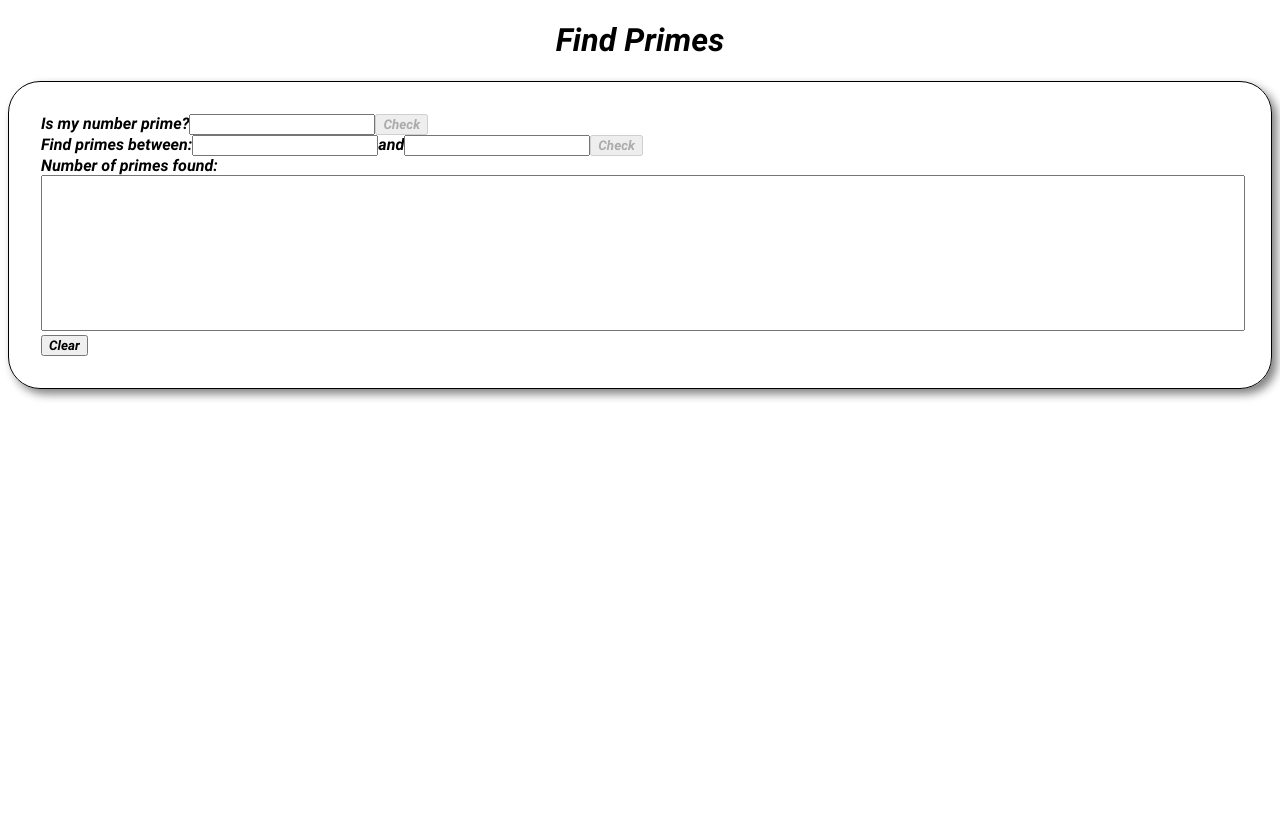
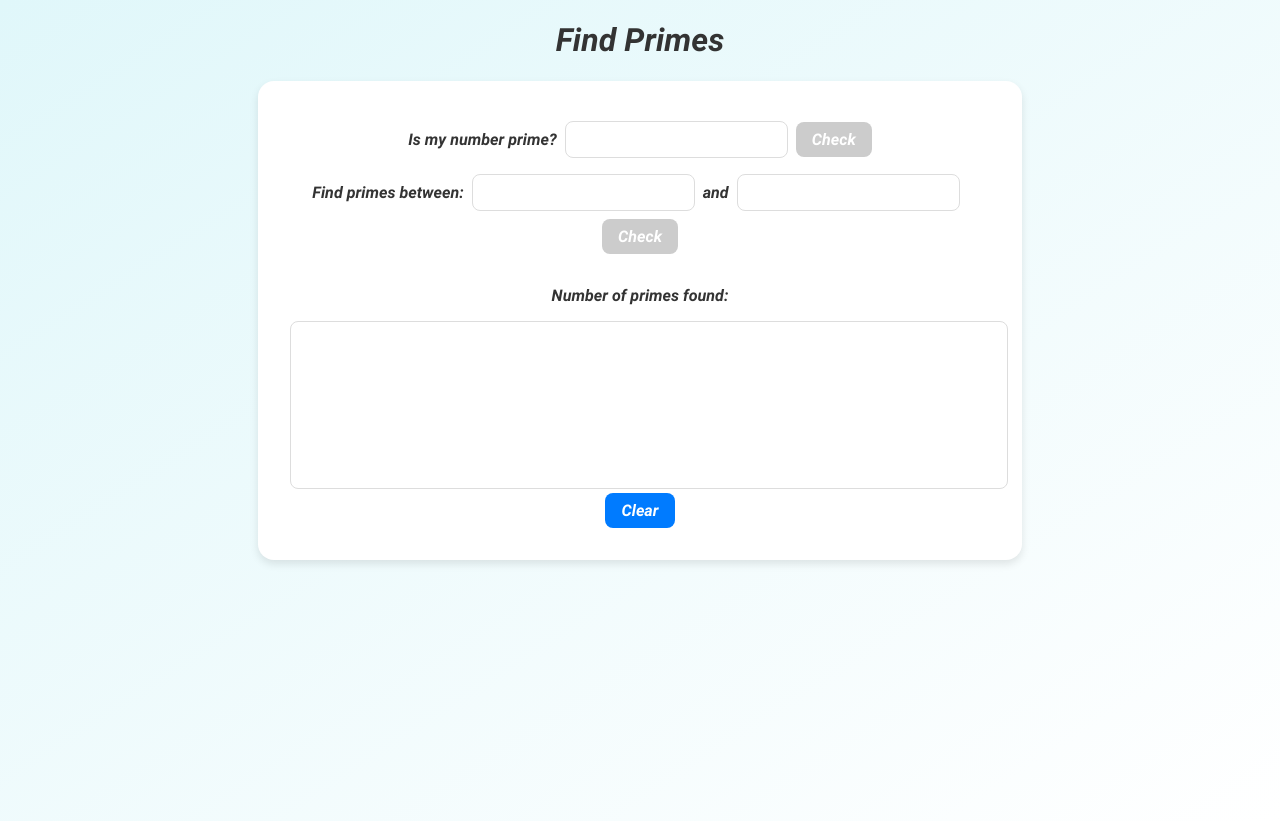
Before and after one commit to KrisztinaBrczan/Primes, a React (Vite) app: page / in a window 1280 px wide. Before the commit the page ends 800 px from the top, so only its background shows below. Built offline with nearby package versions, Linux system fonts and the light colour scheme.

Commit message:
create design using styled components

```diff
--- a/src/App.tsx
+++ b/src/App.tsx
@@ -7,11 +7,13 @@ import { isSingleNumberPrime } from "./utils/isSingleNumberPrime";
 import "./index.css";
 
 const Container = styled.div`
-  border: 1px solid black;
-  border-radius: 2em;
+  background-color: white;
+  border-radius: 1em;
   padding: 2em;
   margin: auto;
-  box-shadow: 5px 5px 10px grey;
+  max-width: 700px;
+  box-shadow: 0 4px 8px rgba(0, 0, 0, 0.1);
+  text-align: center;
 `;
 
 interface RangeValues {
--- a/src/components/DisplayResult.tsx
+++ b/src/components/DisplayResult.tsx
@@ -2,10 +2,23 @@ import { useEffect, useState } from "react";
 import styled from "styled-components";
 import { initialInputValues } from "../App";
 import { Button } from "../style/Button";
+import "../index.css";
 
 const Textarea = styled.textarea`
   width: 100%;
   resize: none;
+  border-radius: 0.5em;
+  padding: 0.5em;
+  font-size: 1em;
+  border: 1px solid #ddd;
+  margin-top: 1em;
+  height: 150px;
+  font-family: Roboto-LightItalic;
+`;
+
+const Container = styled.div`
+  text-align: center;
+  margin-top: 2em;
 `;
 
 interface InputValues {
@@ -70,6 +83,7 @@ const DisplayResult: React.FC<ReceivedProps> = ({
 
   return (
     <>
+      <Container>
         <div>
           <span>
             Number of primes found:{" "}
@@ -86,6 +100,7 @@ const DisplayResult: React.FC<ReceivedProps> = ({
           </div>
           <Button onClick={handleClear}>Clear</Button>
         </div>
+      </Container>
     </>
   );
 };
--- a/src/components/InputContainer.tsx
+++ b/src/components/InputContainer.tsx
@@ -1,4 +1,17 @@
+import styled from "styled-components";
 import { Button } from "../style/Button";
+
+const Container = styled.div`
+  margin-bottom: 1em;
+`;
+
+const InputField = styled.input`
+  padding: 0.5em;
+  margin: 0.5em;
+  font-size: 1em;
+  border: 1px solid #ddd;
+  border-radius: 0.5em;
+`;
 
 interface RangeValues {
   start: number | null;
@@ -42,10 +55,10 @@ const InputContainer: React.FC<ReiceviedProps> = ({
 }) => {
   return (
     <>
-      <div>
+      <Container>
         <label>
           Is my number prime?
-          <input
+          <InputField
             disabled={isDisabled || range.start !== null || range.end !== null}
             type="number"
             value={inputValue.singleNumberInput}
@@ -72,11 +85,11 @@ const InputContainer: React.FC<ReiceviedProps> = ({
         >
           Check
         </Button>
-      </div>
+
         <div>
           <label>
             Find primes between:
-          <input
+            <InputField
               disabled={isDisabled || singleNumber ? true : false}
               type="number"
               value={inputValue.startingNumberInput}
@@ -92,7 +105,7 @@ const InputContainer: React.FC<ReiceviedProps> = ({
               }}
             />
             and
-          <input
+            <InputField
               disabled={isDisabled || singleNumber ? true : false}
               type="number"
               value={inputValue.endingNumberInput}
@@ -111,7 +124,9 @@ const InputContainer: React.FC<ReiceviedProps> = ({
           </label>
           <Button
             disabled={
-            singleNumber !== null || range.start === null || range.end === null
+              singleNumber !== null ||
+              range.start === null ||
+              range.end === null
             }
             onClick={() => {
               sortPrimes(
@@ -124,6 +139,7 @@ const InputContainer: React.FC<ReiceviedProps> = ({
             Check
           </Button>
         </div>
+      </Container>
     </>
   );
 };
--- a/src/index.css
+++ b/src/index.css
@@ -3,3 +3,11 @@
 * {
   font-family: "Roboto-BoldItalic";
 }
+
+body {
+  background: linear-gradient(to bottom right, #e0f7fa, #fff);
+  color: #333;
+  margin: 0;
+  padding: 0;
+  height: 100vh;
+}
--- a/src/style/Button.ts
+++ b/src/style/Button.ts
@@ -1,5 +1,21 @@
 import styled from "styled-components";
 
 export const Button = styled.button`
+  background-color: #007bff;
+  border: none;
+  border-radius: 0.5em;
+  color: white;
+  padding: 0.5em 1em;
+  font-size: 1em;
   cursor: pointer;
+  transition: background-color 0.3s ease;
+
+  &:hover {
+    background-color: #0056b3;
+  }
+
+  &:disabled {
+    background-color: #cccccc;
+    cursor: not-allowed;
+  }
 `;
```
Lines whose indentation alone changed are shown as unchanged.
